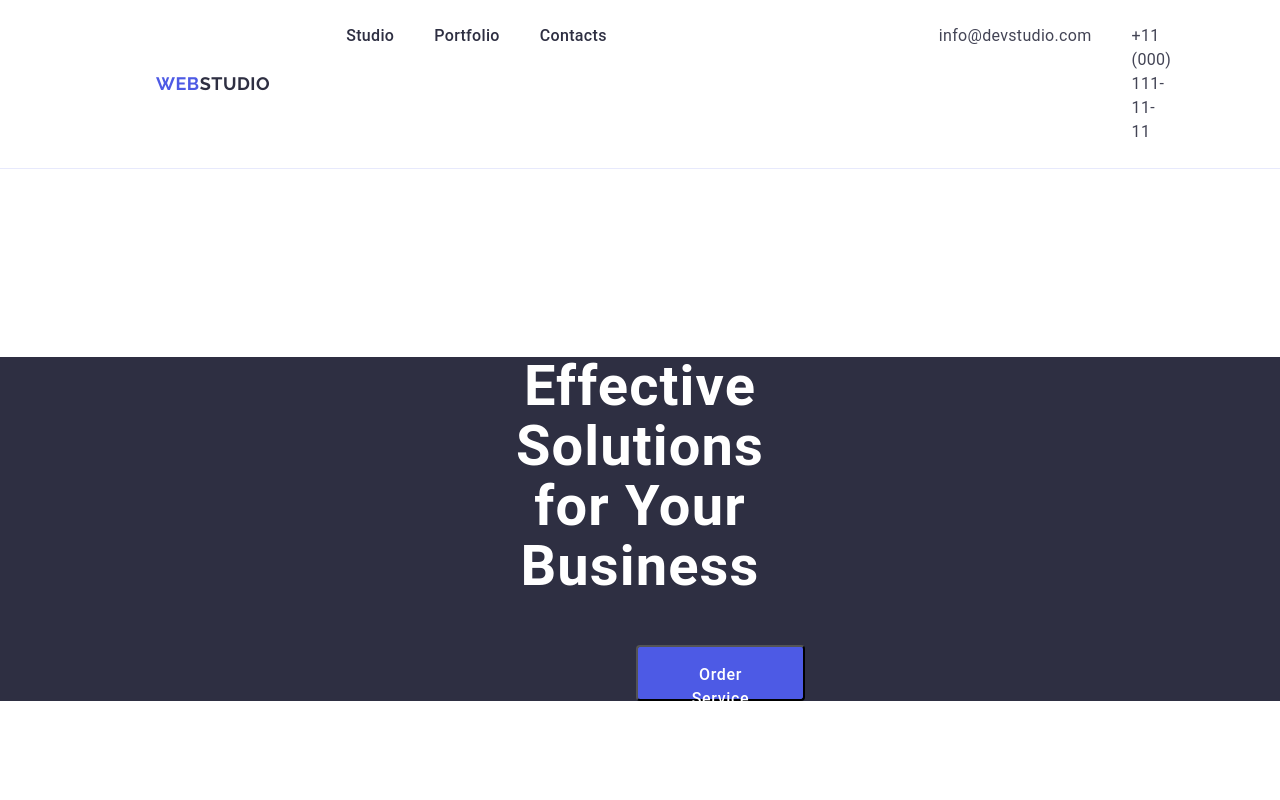
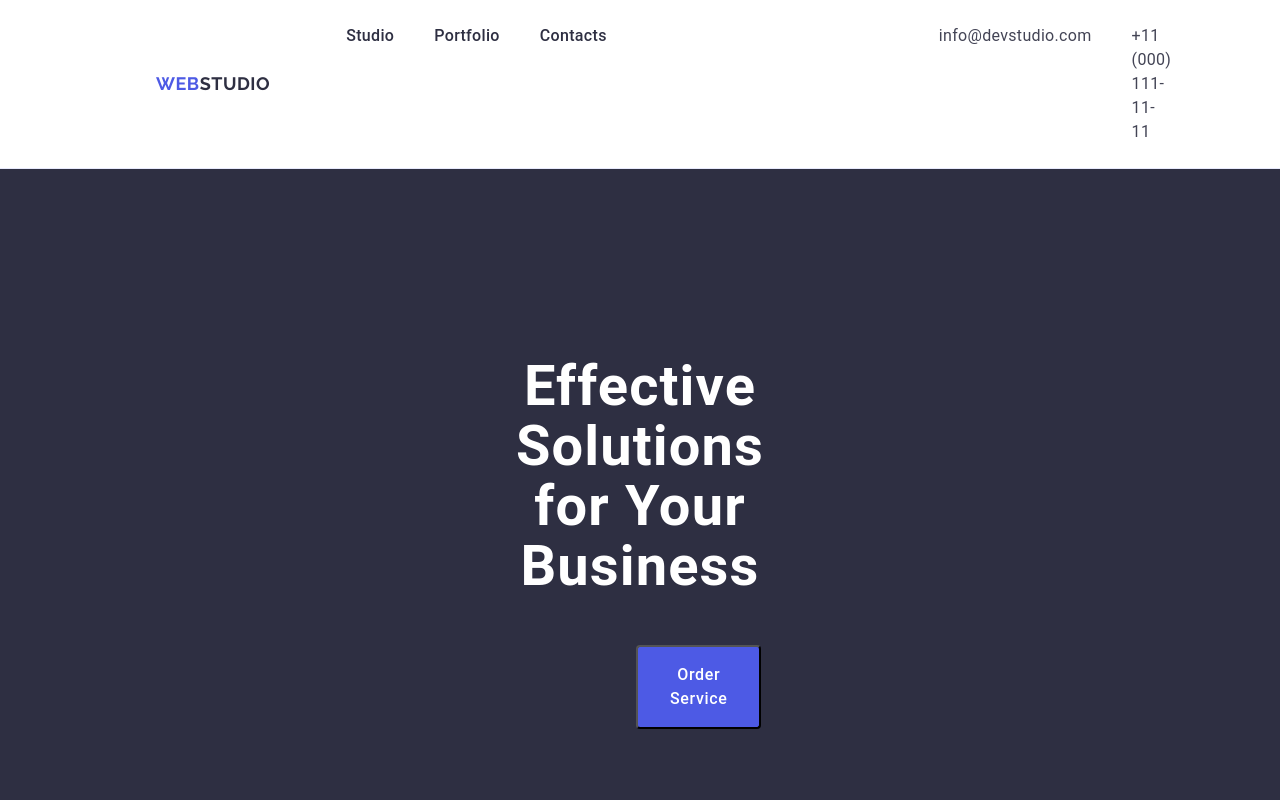
Before and after one commit to irahilles/goit-markup-hw-04, a plain HTML site: page index.html in a window 1280 px wide. Shown: the top 800 px of the page. Drawn offline with nearby package versions, Linux system fonts and the light colour scheme.

Commit message:
fixed mistakes in styles for first and second sections

```diff
--- a/css/styles.css
+++ b/css/styles.css
@@ -68,11 +68,15 @@ color: #434455;
 
 .title-container {
     display: block;
-    background-color: #2e2f42;
 }
 .section {
     padding-top: 120px;
     padding-bottom: 120px;
+}
+.section-title {
+    padding-top: 120px;
+    padding-bottom: 120px;
+    background-color: #2e2f42;
 }
 .button {
 font-family: "Roboto", sans-serif;
@@ -90,8 +94,6 @@ flex-direction: row;
 gap: 10px;
 border-radius: 4px;
 padding: 16px 32px;
-width: 169px;
-height: 56px;
 margin: 0 635px 68px 636px;
 }
 .button:hover,
--- a/index.html
+++ b/index.html
@@ -30,14 +30,14 @@
 </div>
    </header>
    <main>
-    <section class="section">
+    <section class="section-title">
         <div class="title-container">
         <h1 class="title-main">Effective Solutions for Your Business</h1>
         <button class="button" type="button">Order Service</button>
         </div>
     </section>
     <section class="section">
-        <div class="">
+        <div class="container-description">
         <h2 class="secondary-title">Just Text</h2>
       <ul>
     <li>
```
